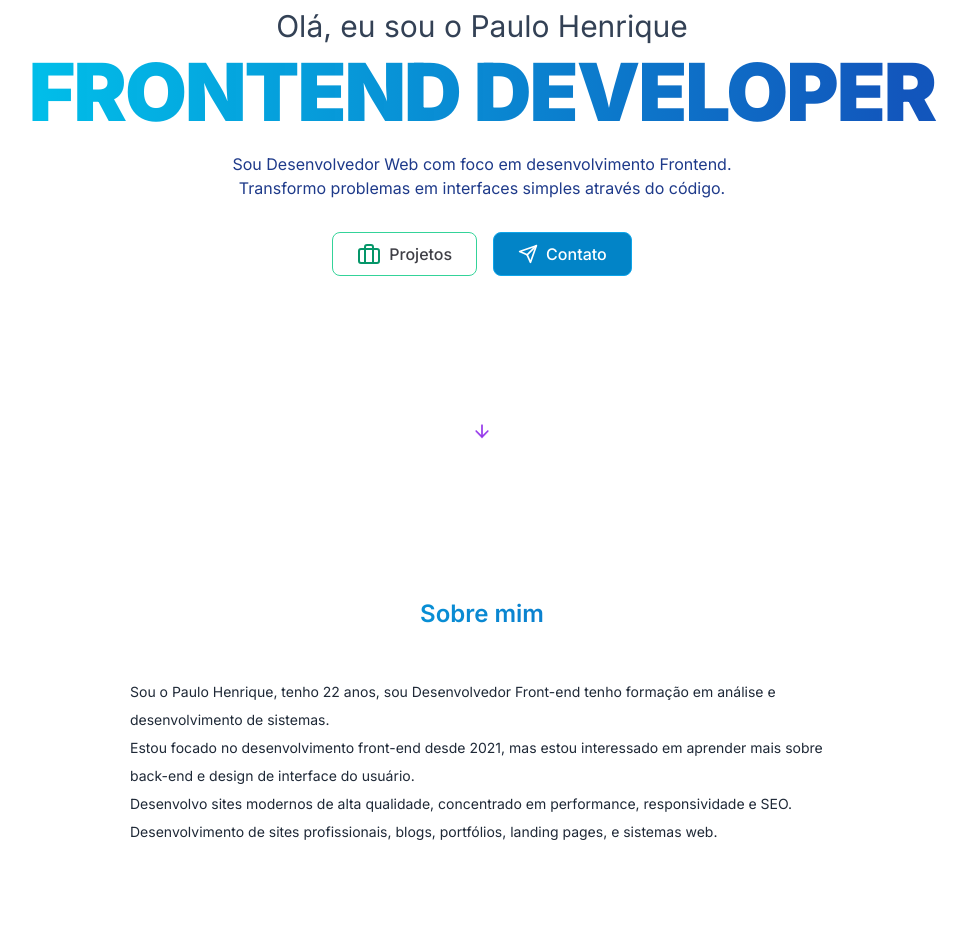
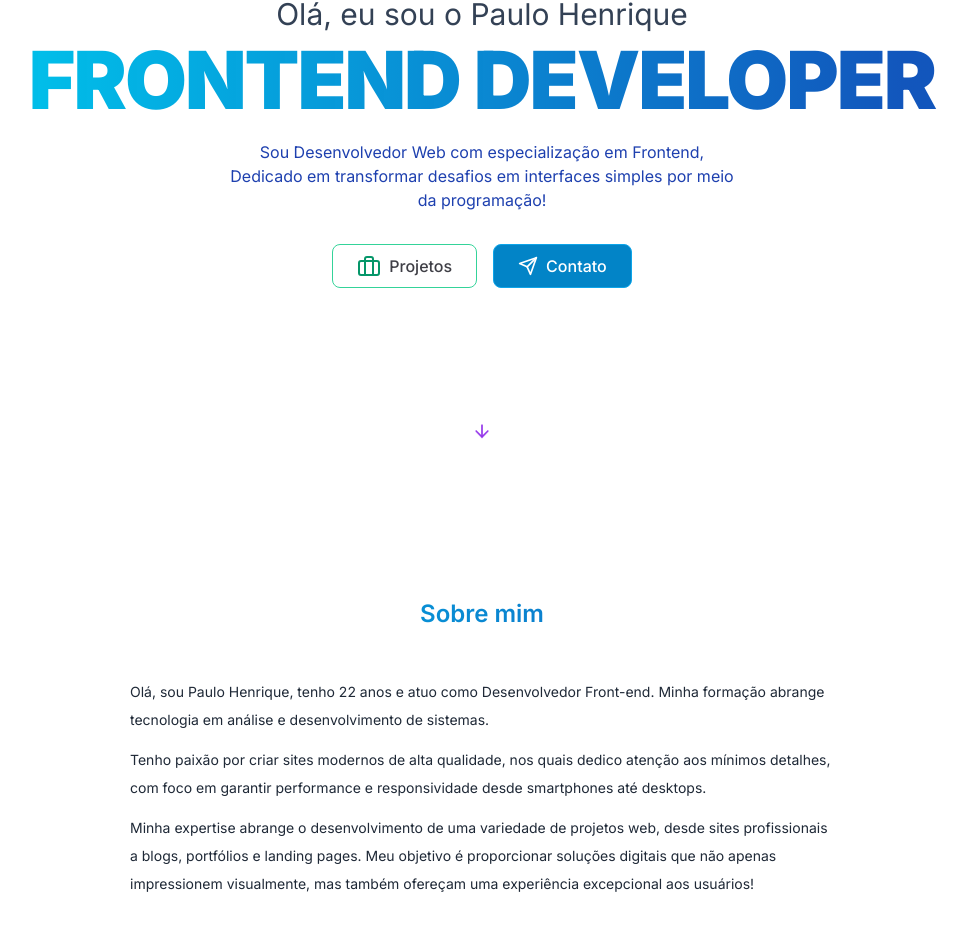
Before and after one commit to phpaulohenrique/portfolio, a Next.js app: page / in a window 1280 px wide. Shown: the part 274-1226 px from the top of the page, without its empty margins (158-1125 px from the left). Built offline with nearby package versions, Linux system fonts and the light colour scheme.

Commit message:
style: css improvements.

```diff
--- a/app/components/Sections/AboutMe.tsx
+++ b/app/components/Sections/AboutMe.tsx
@@ -6,24 +6,24 @@ export function AboutMe() {
         <section className="min-h-[50vh] pt-14 " id="about-me">
             <Fade cascade damping={0.1} triggerOnce>
                 <Heading>Sobre mim</Heading>
-                <div className="text-left text-sm leading-loose max-w-[44rem] m-auto">
+                <div className="text-left text-sm leading-loose max-w-[44rem] m-auto flex flex-col gap-3">
                     <Fade cascade damping={0.3} triggerOnce>
                         <p>
-                            Sou o Paulo Henrique, tenho 22 anos, sou Desenvolvedor Front-end tenho
-                            formação em análise e desenvolvimento de sistemas.
+                            Olá, sou Paulo Henrique, tenho 22 anos e atuo como Desenvolvedor
+                            Front-end. Minha formação abrange tecnologia em análise e
+                            desenvolvimento de sistemas.
                         </p>
                         <p>
-                            Estou focado no desenvolvimento front-end desde 2021, mas estou
-                            interessado em aprender mais sobre back-end e design de interface do
-                            usuário.
+                            Tenho paixão por criar sites modernos de alta qualidade, nos quais
+                            dedico atenção aos mínimos detalhes, com foco em garantir performance e
+                            responsividade desde smartphones até desktops.
                         </p>
                         <p>
-                            Desenvolvo sites modernos de alta qualidade, concentrado em performance,
-                            responsividade e SEO.
-                        </p>
-                        <p>
-                            Desenvolvimento de sites profissionais, blogs, portfólios, landing
-                            pages, e sistemas web.
+                            Minha expertise abrange o desenvolvimento de uma variedade de projetos
+                            web, desde sites profissionais a blogs, portfólios e landing pages. Meu
+                            objetivo é proporcionar soluções digitais que não apenas impressionem
+                            visualmente, mas também ofereçam uma experiência excepcional aos
+                            usuários!
                         </p>
                     </Fade>
                 </div>
--- a/app/components/Sections/Projects.tsx
+++ b/app/components/Sections/Projects.tsx
@@ -21,7 +21,7 @@ export const myProjects: IProjects[] = [
         name: 'PHShop',
         imgUrl: phshopImg,
         description:
-            'PHShop é um projeto que simula o funcionamento de um e-commerce, permitindo que os usuários realizem login por meio do Google e efetuem compras, entre outras funcionalidades.',
+            'PHShop é um projeto que simula o funcionamento de um e-commerce, permitindo que os usuários realizem login por meio do Google e efetuem compras. entre outras funcionalidades.',
         appUrl: 'https://ph-shop.vercel.app',
         githubUrl: 'https://github.com/phpaulohenrique/ph-shop',
         techs: 'TypeScript, Javascript, NextJS, ReactJS, Stitches, Stripe, Prisma, RadixUI.',
@@ -30,7 +30,7 @@ export const myProjects: IProjects[] = [
         name: 'The Currency Converter',
         imgUrl: currencyImg,
         description:
-            'Currency Converter é um projeto de conversão de moedas que exibe a taxa de câmbio entre diferentes moedas e gera um gráfico ilustrativo com o histórico das conversões, entre outras funcionalidades.',
+            'The Currency Converter é um projeto de conversão de moedas que exibe a taxa de câmbio entre diferentes moedas e gera um gráfico ilustrativo com o histórico da variação. entre outras funcionalidades.',
         appUrl: 'https://thecurrencyconverter.vercel.app',
         githubUrl: 'https://github.com/phpaulohenrique/currency-converter',
         techs: 'TypeScript, Javascript, NextJS, ReactJS, TailwindCSS, ApexCharts.',
@@ -70,7 +70,7 @@ export function Projects() {
                             <div className="mt-4 flex gap-4 justify-center">
                                 <ButtonLink
                                     variant="primary"
-                                    href={project.githubUrl}
+                                    href={project.appUrl}
                                     className="h-9 px-3 min-w-max text-sm"
                                 >
                                     <Send className="w-5 h-5 text-white " />
--- a/app/page.tsx
+++ b/app/page.tsx
@@ -91,9 +91,9 @@ export default function Home() {
                                     </strong>
                                 </Fade>
                             </h1>
-                            <p className="max-w-lg text-base text-blue-900">
-                                Sou Desenvolvedor Web com foco em desenvolvimento Frontend.
-                                Transformo problemas em interfaces simples através do código.
+                            <p className="max-w-lg text-base text-blue-800">
+                                Sou Desenvolvedor Web com especialização em Frontend, Dedicado em
+                                transformar desafios em interfaces simples por meio da programação!
                             </p>
 
                             <div className="flex gap-4 mt-8">
```
